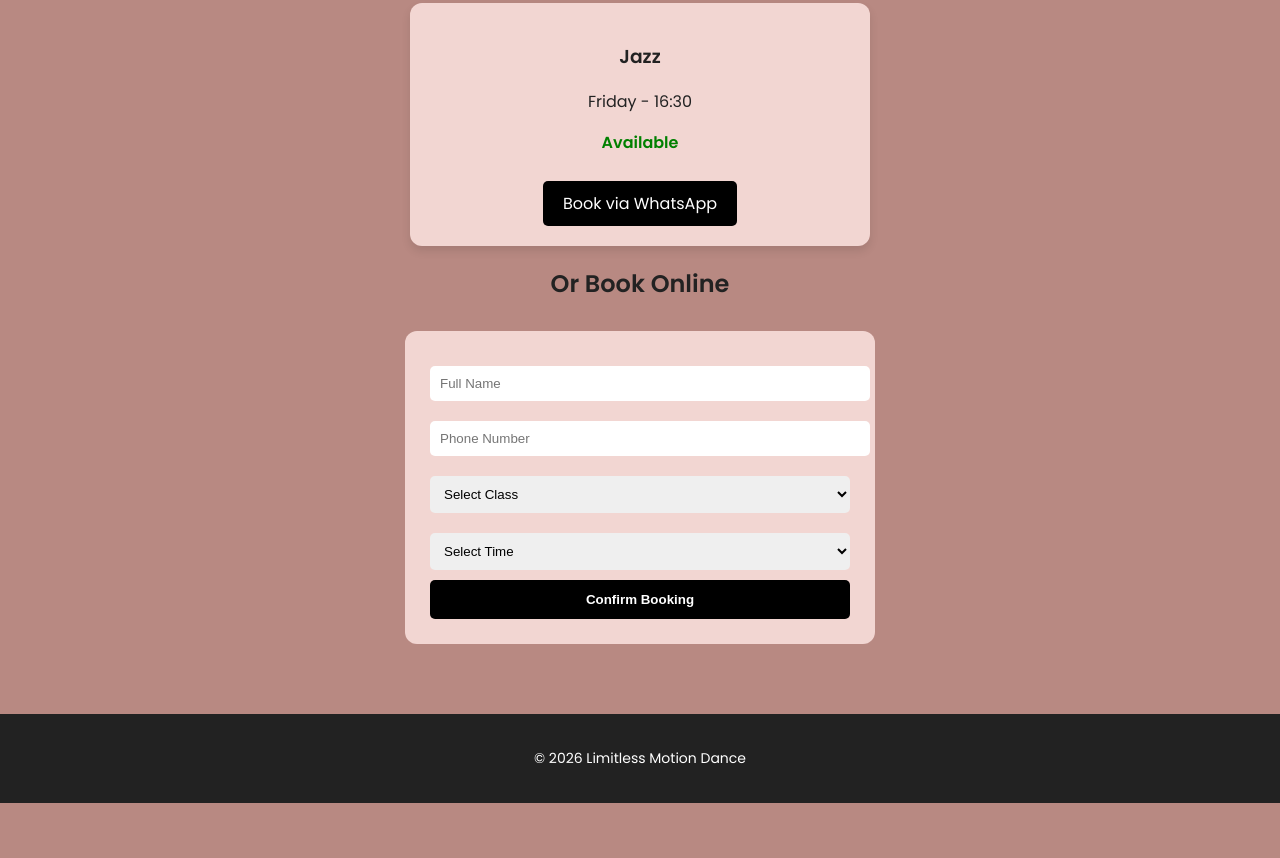
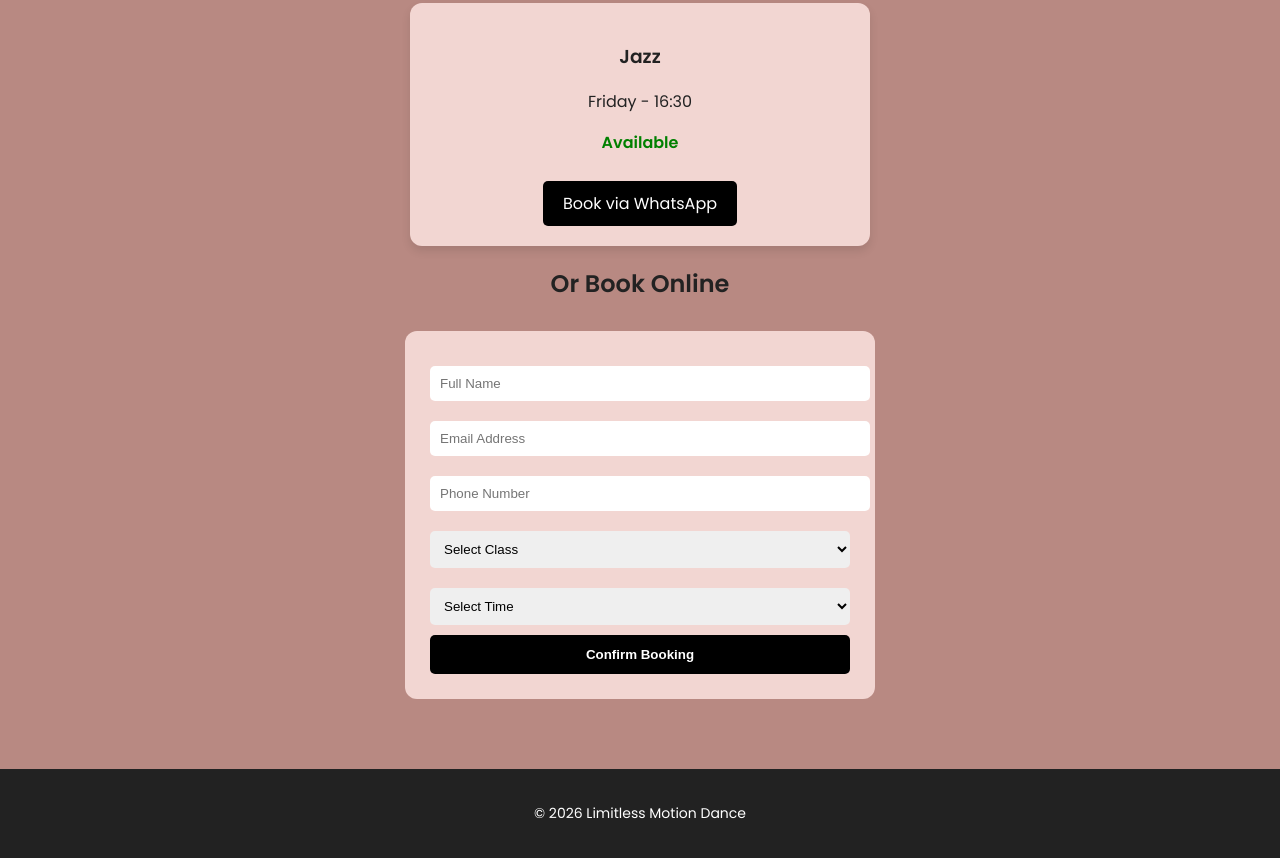
Before and after one commit to thoentity1/limitless_motion, a plain HTML site: page join_class.html in a window 1280 px wide. Shown: the part 1209-2067 px from the top of the page. Before the commit the page ends 2012 px from the top, so only its background shows below. Drawn offline with Linux system fonts and the light colour scheme; files whose address does not match are found by name.

Commit message:
Update join_class.html

```diff
--- a/join_class.html
+++ b/join_class.html
@@ -168,6 +168,7 @@ footer {
 
 <form onsubmit="submitForm(event)">
     <input type="text" placeholder="Full Name" required>
+    <input type="email" placeholder="Email Address" required>
     <input type="tel" placeholder="Phone Number" required>
 
     <select id="classSelect" onchange="updateTimes()" required>
```
